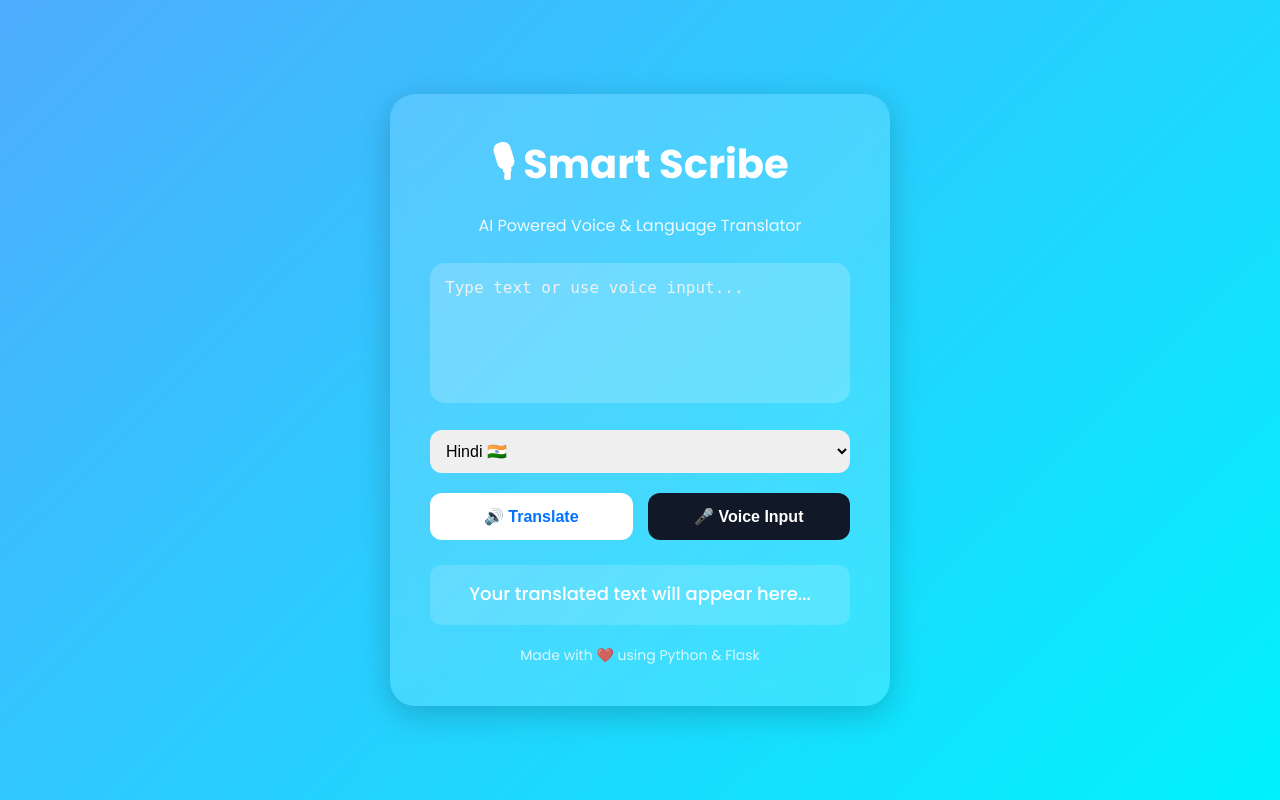
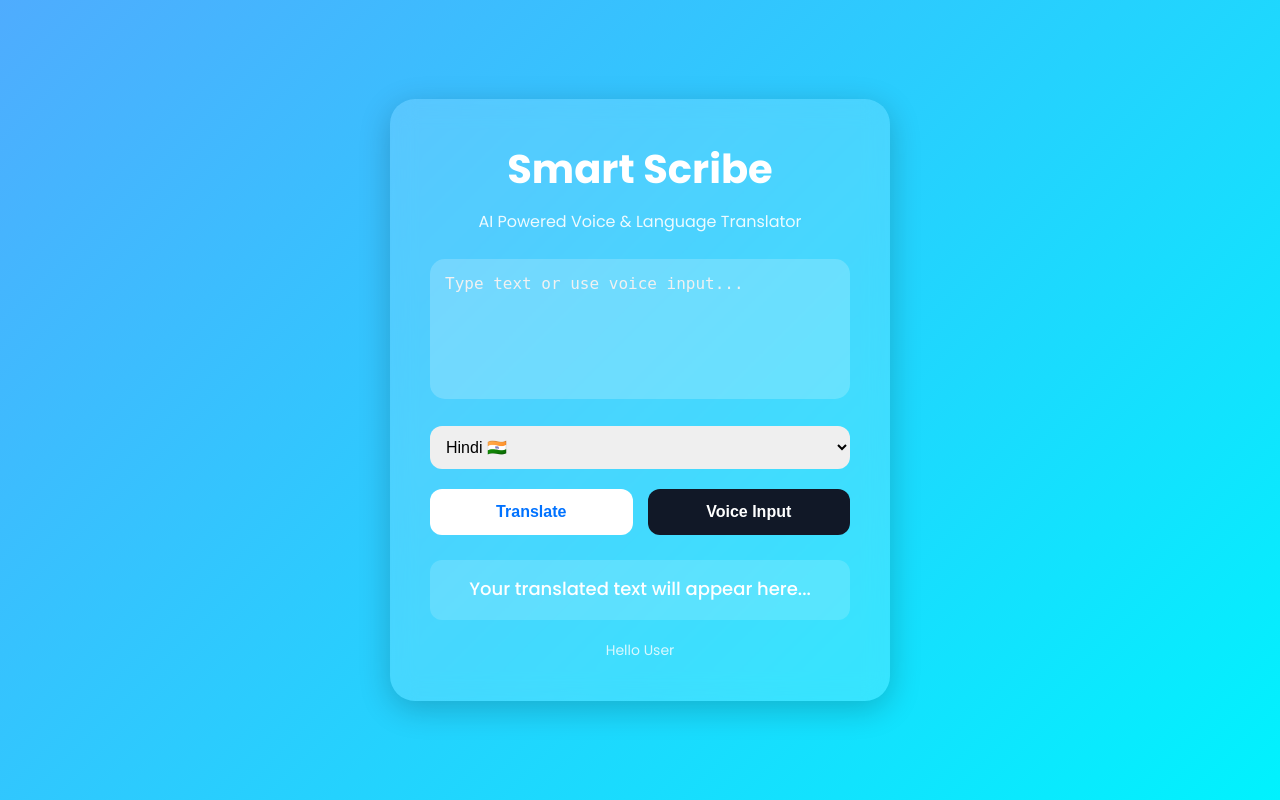
Before and after one commit to vanshika10-m/Smart_Scribe, a Flask app: page / in a window 1280 px wide. Run offline with Flask 3, Linux system fonts and the light colour scheme.

Commit message:
update ui

```diff
--- a/templates/index.html
+++ b/templates/index.html
@@ -241,7 +241,7 @@
 
 <div class="container">
 
-    <h1>🎙 Smart Scribe</h1>
+    <h1> Smart Scribe</h1>
 
     <p>AI Powered Voice & Language Translator</p>
 
@@ -267,14 +267,14 @@
         <button class="translate-btn"
                 onclick="translateText()">
 
-            🔊 Translate
+             Translate
 
         </button>
 
         <button class="voice-btn"
                 onclick="voiceInput()">
 
-            🎤 Voice Input
+             Voice Input
 
         </button>
 
@@ -288,7 +288,7 @@
 
     <div class="footer">
 
-        Made with ❤️ using Python & Flask
+        Hello User
 
     </div>
 
@@ -309,7 +309,7 @@ async function translateText(){
     formData.append("lang", lang);
 
     document.getElementById("result").innerHTML =
-        "⏳ Translating...";
+        " Translating...";
 
     let response = await fetch('/translate', {
 
@@ -321,7 +321,7 @@ async function translateText(){
     let data = await response.json();
 
     document.getElementById("result").innerHTML =
-        "✨ " + data.translated;
+        data.translated;
 
     let audio = new Audio(data.audio);
 
@@ -351,7 +351,7 @@ function voiceInput(){
     recognition.start();
 
     document.getElementById("result").innerHTML =
-        "🎤 Listening...";
+        " Listening...";
 
     recognition.onresult = function(event){
 
@@ -362,13 +362,13 @@ function voiceInput(){
             transcript;
 
         document.getElementById("result").innerHTML =
-            "✅ Voice Captured";
+            " Voice Captured";
     };
 
     recognition.onerror = function(){
 
         document.getElementById("result").innerHTML =
-            "❌ Voice Error";
+            " Voice Error";
     };
 }
 
```
